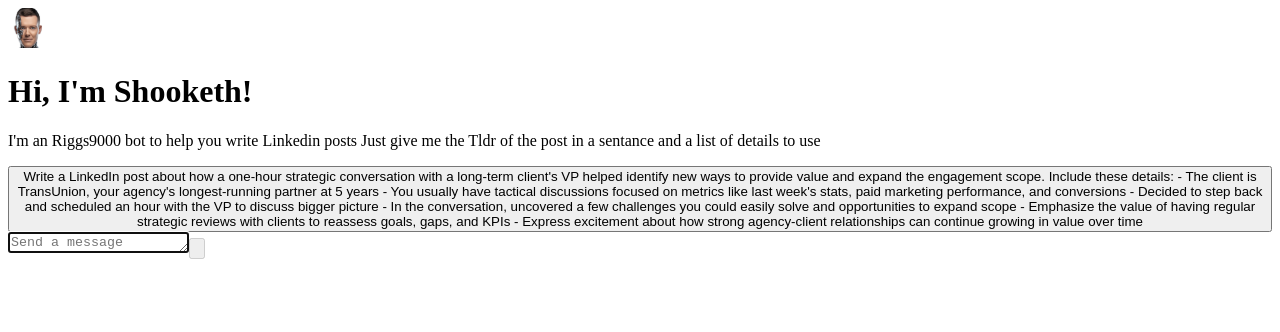
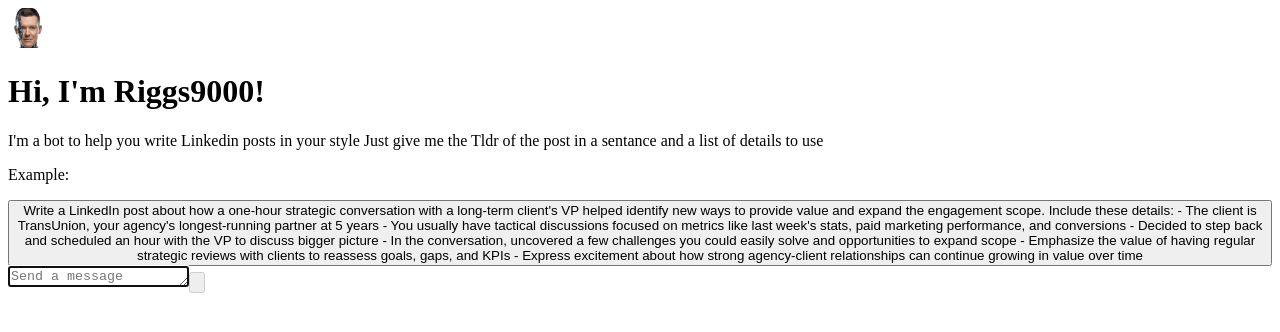
Before and after one commit to 1aday/riggs9000, a Next.js app: page / in a window 1280 px wide. Shown: the top 332 px of the page. Built offline with nearby package versions, Linux system fonts and the light colour scheme.

Commit message:
Update page.tsx

```diff
--- a/app/page.tsx
+++ b/app/page.tsx
@@ -86,17 +86,17 @@ export default function Chat() {
               className="h-20 w-20"
             />
             <h1 className="text-lg font-semibold text-black">
-              Hi, I'm Shooketh!
+              Hi, I'm Riggs9000!
             </h1>
             <p className="text-gray-500">
-              I'm an Riggs9000 bot to help you write Linkedin posts{" "}
+              I'm a bot to help you write Linkedin posts in your style{" "}
 
               Just give me the Tldr of the post in a sentance and a list of details to use{" "}
 
             </p>
           </div>
           <div className="flex flex-col space-y-4 border-t border-gray-200 bg-gray-50 p-7 sm:p-10">
-            {examples.map((example, i) => (
+          <p className="text-gray-500"> Example:</p>  {examples.map((example, i) => (
               <button
                 key={i}
                 className="rounded-md border border-gray-200 bg-white px-5 py-3 text-left text-sm text-gray-500 transition-all duration-75 hover:border-black hover:text-gray-700 active:bg-gray-50"
```
